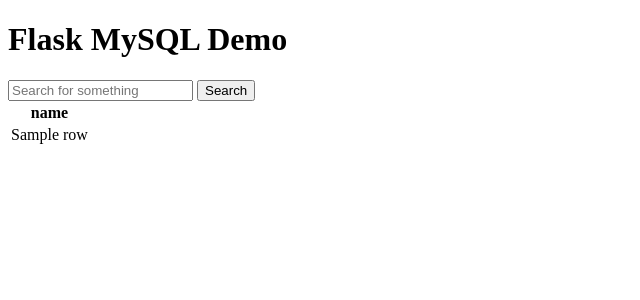
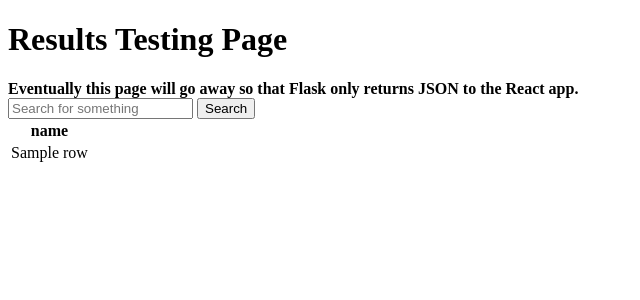
Before and after one commit to code-royce/the-observatory, a Flask app: template templates/index.html in a window 1280 px wide. Shown: the top 300 px of the page, without its empty margins (0-640 px from the left). Run offline with Flask 3, Linux system fonts and the light colour scheme; the template is opened without the code that fills it: most values are stand-ins (such as "Sample title", 1, 10 or a date in 2020).

Commit message:
Add flask-cors, prep for API setup.

```diff
--- a/app.py
+++ b/app.py
@@ -1,4 +1,3 @@
-
 from flask import Flask, render_template, request
 import mysql.connector
 from mysql.connector import Error
@@ -42,6 +41,7 @@ def index():
             except Exception:
                 pass
 
+    # Eventually, this will be replaced with returning JSON for the React app.
     return render_template('index.html', results=results, q=q, error=error)
 
 # Not sure if we're going to use this, but maybe useful if we want to keep
--- a/requirements.txt
+++ b/requirements.txt
@@ -1,6 +1,7 @@
 blinker==1.9.0
 click==8.4.2
 Flask==3.1.3
+flask-cors==6.0.5
 itsdangerous==2.2.0
 Jinja2==3.1.6
 MarkupSafe==3.0.3
--- a/templates/index.html
+++ b/templates/index.html
@@ -7,7 +7,8 @@
   </head>
   <body>
     <div>
-      <h1>Flask MySQL Demo</h1>
+      <h1>Results Testing Page</h1>
+      <strong>Eventually this page will go away so that Flask only returns JSON to the React app.</strong>
 
       <form method="get" action="/" class="mb-3">
         <div>
```
